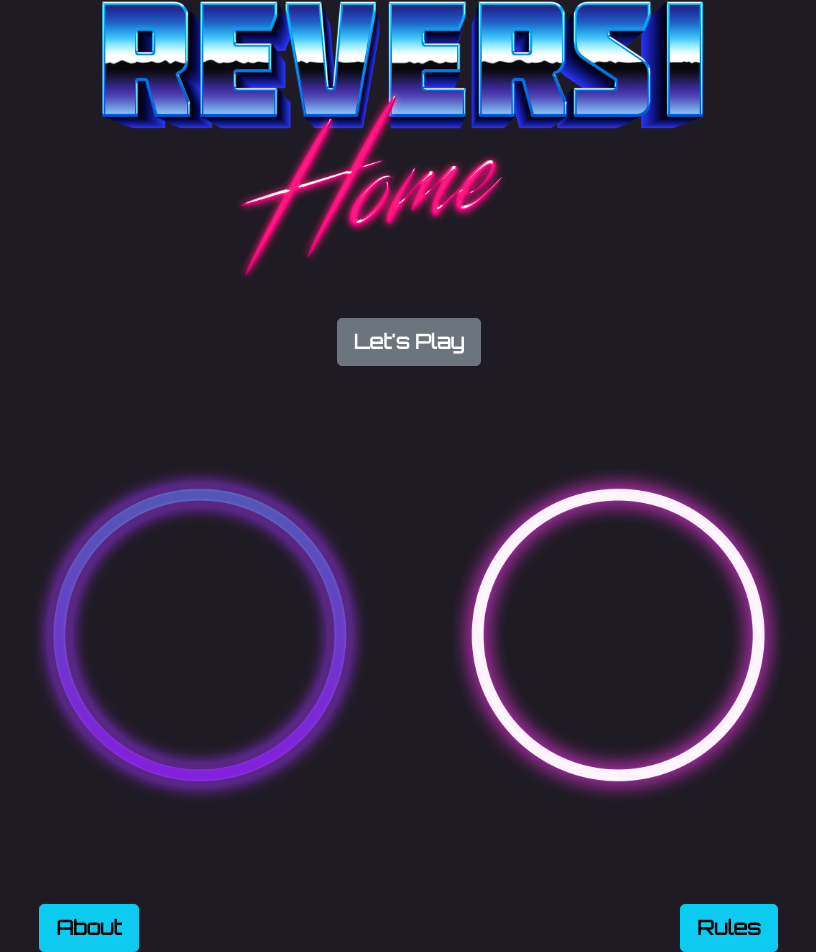
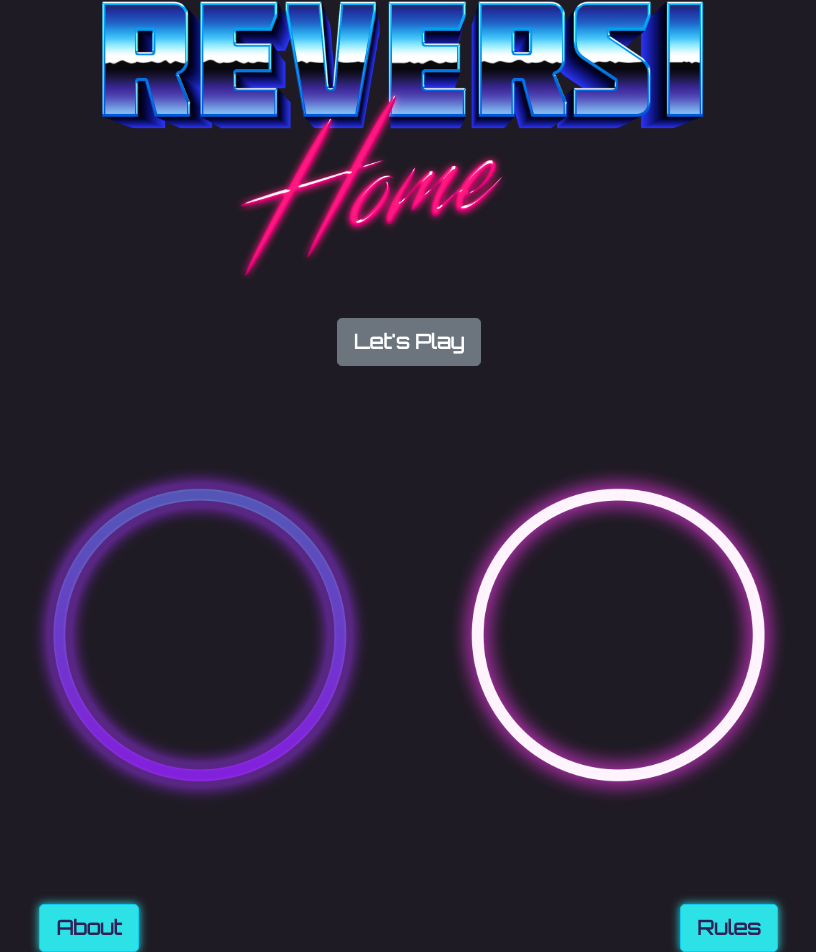
Before and after one commit to LeviticusNelson/node-js-app, a website: page public/index.html in a window 1280 px wide. Shown: the part 196-1148 px from the top of the page, without its empty margins (231-1047 px from the left). Drawn offline with nearby package versions, Linux system fonts and the light colour scheme.

Commit message:
added glow to button

```diff
--- a/public/assets/css/main.css
+++ b/public/assets/css/main.css
@@ -14,3 +14,9 @@ img {
     font-family: 'Orbitron', sans-serif;
     font-weight: 600;
 }
+
+a.btn-info:link {
+    background-color: #2de2e6;
+    color: #2E2157;
+    box-shadow: 0 0 10px #2de2e6;
+}
```
